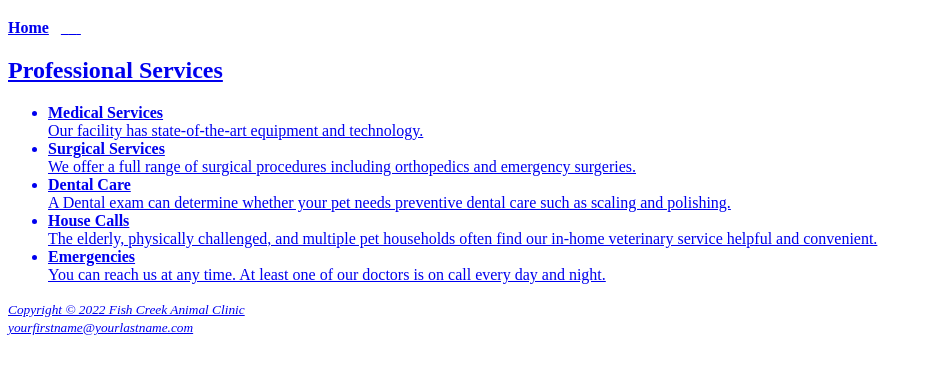
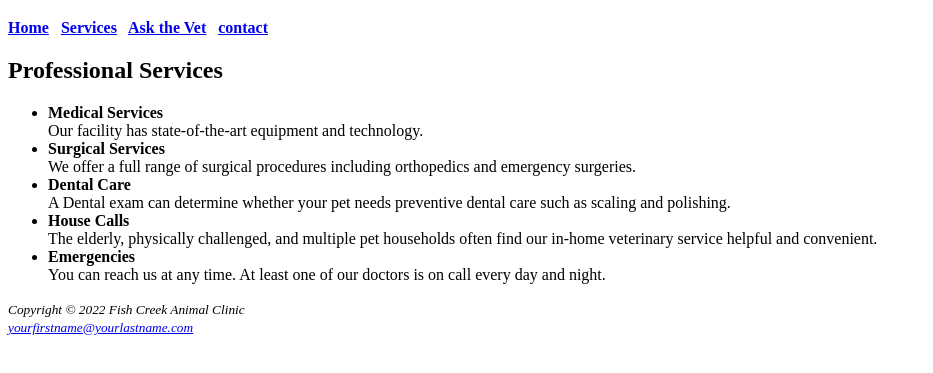
Before and after one commit to VsIndia2/Fischcreek, a plain HTML site: page services.html in a window 1280 px wide. Shown: the part 61-434 px from the top of the page, without its empty margins (0-933 px from the left). Drawn offline with Linux system fonts and the light colour scheme.

Commit message:
Update services.html

```diff
--- a/services.html
+++ b/services.html
@@ -11,9 +11,9 @@
 <nav>
     <b>
         <a href="index.html">Home</a> &nbsp;
-        <a href="services.html"Services</a> &nbsp;
-        <a href="askvet.html"Ask the Vet</a> &nbsp;
-        <a href="contact.html"contact</a> &nbsp;
+        <a href="services.html">Services</a> &nbsp;
+        <a href="askvet.html">Ask the Vet</a> &nbsp;
+        <a href="contact.html">contact</a> &nbsp;
     </b>
 </nav>
 <main>
```
